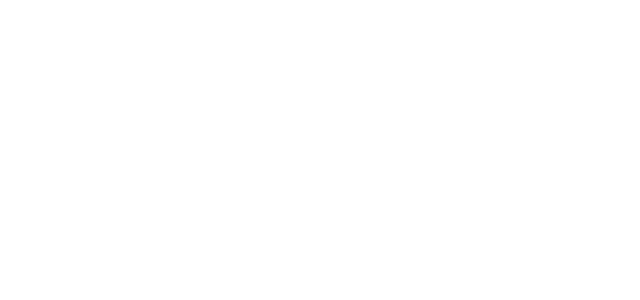
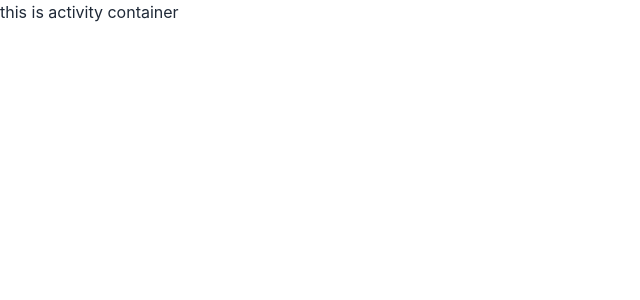
Before and after one commit to Rakib86547/assignment-8, a React (Create React App) app: page / in a window 1280 px wide. Shown: the top 300 px of the page, without its empty margins (0-640 px from the left). Built offline with nearby package versions, Linux system fonts and the light colour scheme.

Commit message:
home added

```diff
--- a/package.json
+++ b/package.json
@@ -6,6 +6,7 @@
     "@testing-library/jest-dom": "^5.16.5",
     "@testing-library/react": "^13.4.0",
     "@testing-library/user-event": "^13.5.0",
+    "daisyui": "^2.31.0",
     "react": "^18.2.0",
     "react-dom": "^18.2.0",
     "react-scripts": "5.0.1",
@@ -34,5 +35,10 @@
       "last 1 firefox version",
       "last 1 safari version"
     ]
+  },
+  "devDependencies": {
+    "autoprefixer": "^10.4.12",
+    "postcss": "^8.4.16",
+    "tailwindcss": "^3.1.8"
   }
 }
--- /dev/null
+++ b/postcss.config.js
@@ -0,0 +1,6 @@
+module.exports = {
+  plugins: {
+    tailwindcss: {},
+    autoprefixer: {},
+  },
+}
--- a/src/App.js
+++ b/src/App.js
@@ -1,10 +1,11 @@
-import logo from './logo.svg';
+
 import './App.css';
+import Home from './components/Home/Home';
 
 function App() {
   return (
     <div>
-
+      <Home></Home>
     </div>
   );
 }
--- /dev/null
+++ b/src/components/Home/Home.js
@@ -0,0 +1,15 @@
+import React from 'react';
+import './Home.css';
+const Home = () => {
+    return (
+        <div className='parent-home-conainer'>
+            <div className="activity-container">
+                <h1>this is activity container</h1>
+            </div>
+
+            <div className="details-container"></div>
+        </div>
+    );
+};
+
+export default Home;
--- a/src/index.css
+++ b/src/index.css
@@ -1,3 +1,7 @@
+@tailwind base;
+@tailwind components;
+@tailwind utilities;
+
 body {
   margin: 0;
   font-family: -apple-system, BlinkMacSystemFont, 'Segoe UI', 'Roboto', 'Oxygen',
--- /dev/null
+++ b/tailwind.config.js
@@ -0,0 +1,10 @@
+/** @type {import('tailwindcss').Config} */
+module.exports = {
+  content: [
+    "./src/**/*.{js,jsx,ts,tsx}",
+  ],
+  theme: {
+    extend: {},
+  },
+  plugins: [require("daisyui")],
+}
```
Also changed, not shown: src/components/Home/Home.css (added), src/image/logo.jpg (added), 1 other file (tests, documents, lock files or other folders).
